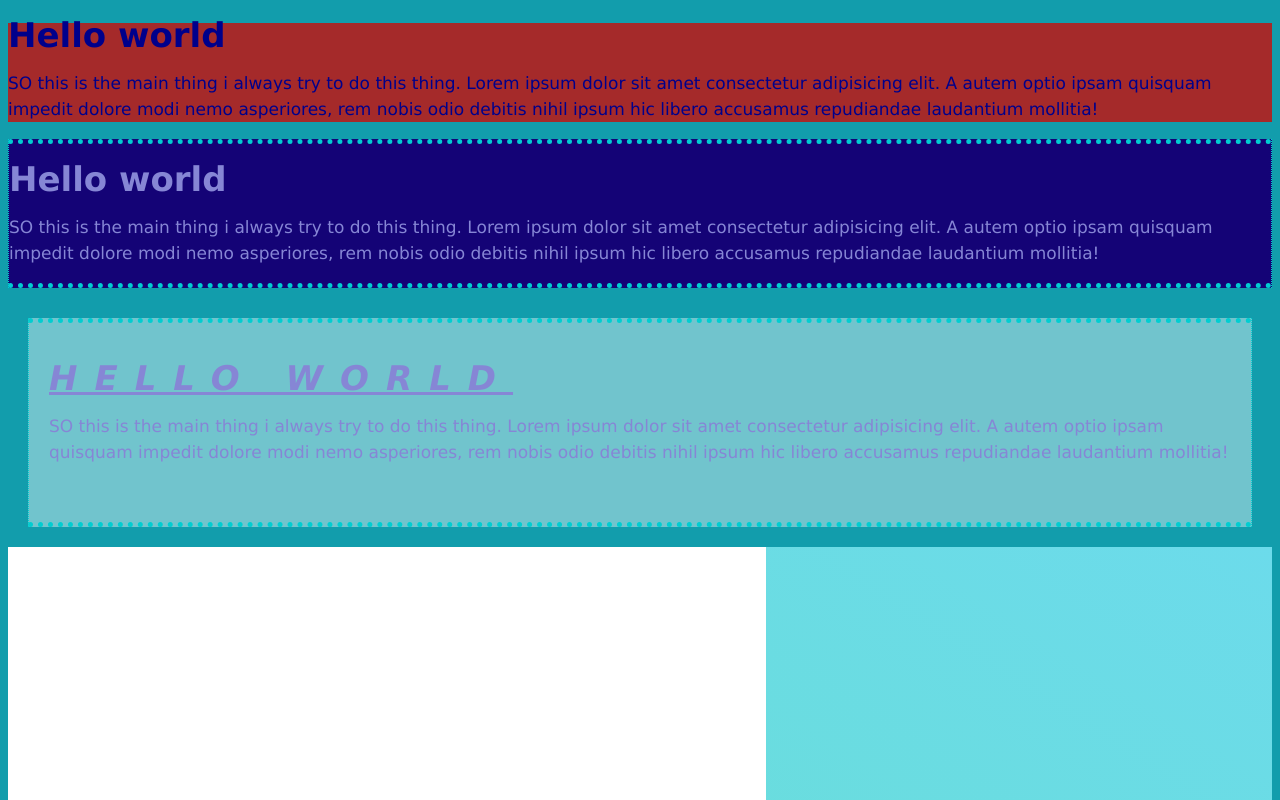
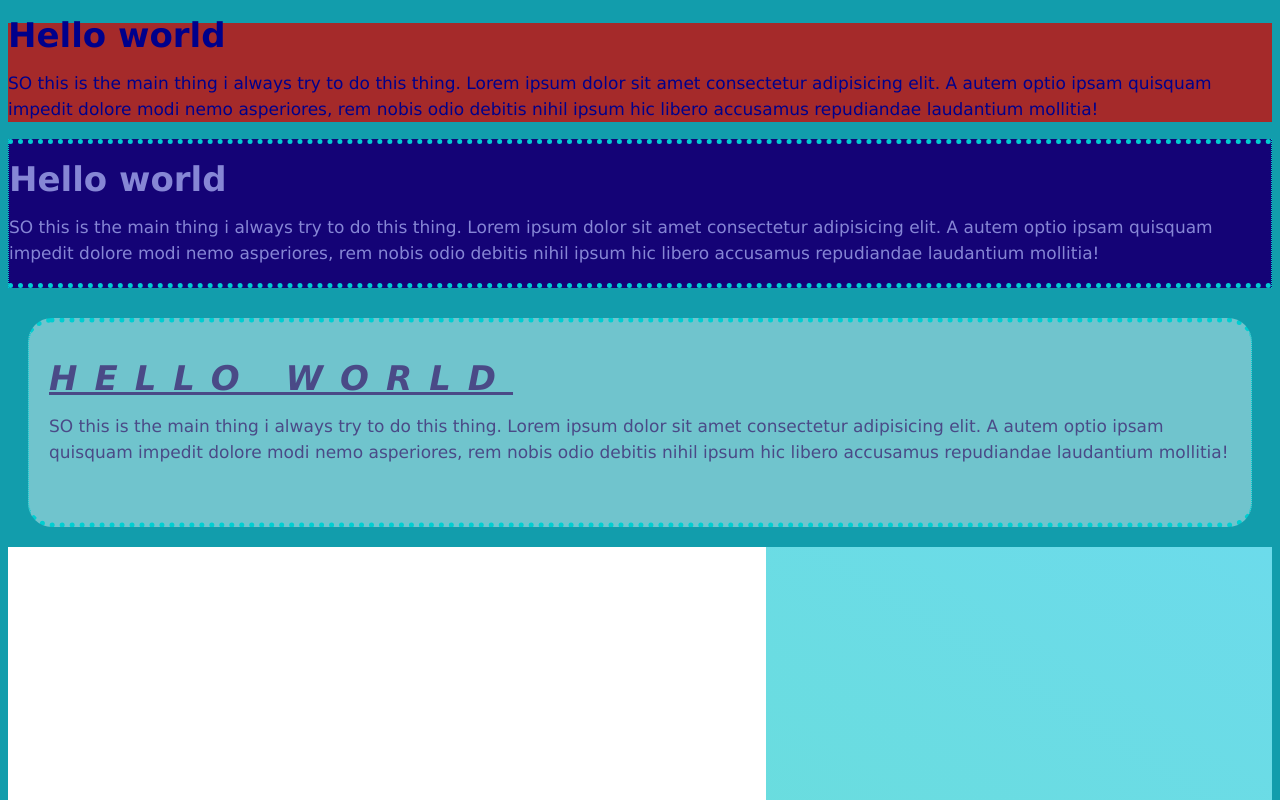
Before and after one commit to RafsanJany-44/CSS_Project, a plain HTML site: page Primary/csscheatsheet/index.html in a window 1280 px wide. Shown: the top 800 px of the page. Drawn offline with Linux system fonts and the light colour scheme.

Commit message:
rem added

```diff
--- a/Primary/csscheatsheet/css/style.css
+++ b/Primary/csscheatsheet/css/style.css
@@ -49,12 +49,14 @@ body{
 
 .box-3{
     background-color: rgba(255, 255, 255, 0.4);
-    color: rgb(134, 134, 213);
+    color: rgb(74, 74, 135);
+
     border-right:1px darkturquoise solid;
     border-left: 1px darkturquoise solid;
     border-top: 5px darkturquoise solid;
     border-bottom: 5px darkturquoise solid;
     border-style: dotted;
+    border-radius: 1.5rem;
 
     /*this is the important part pading and margin */
     padding-top: 20px;
```
